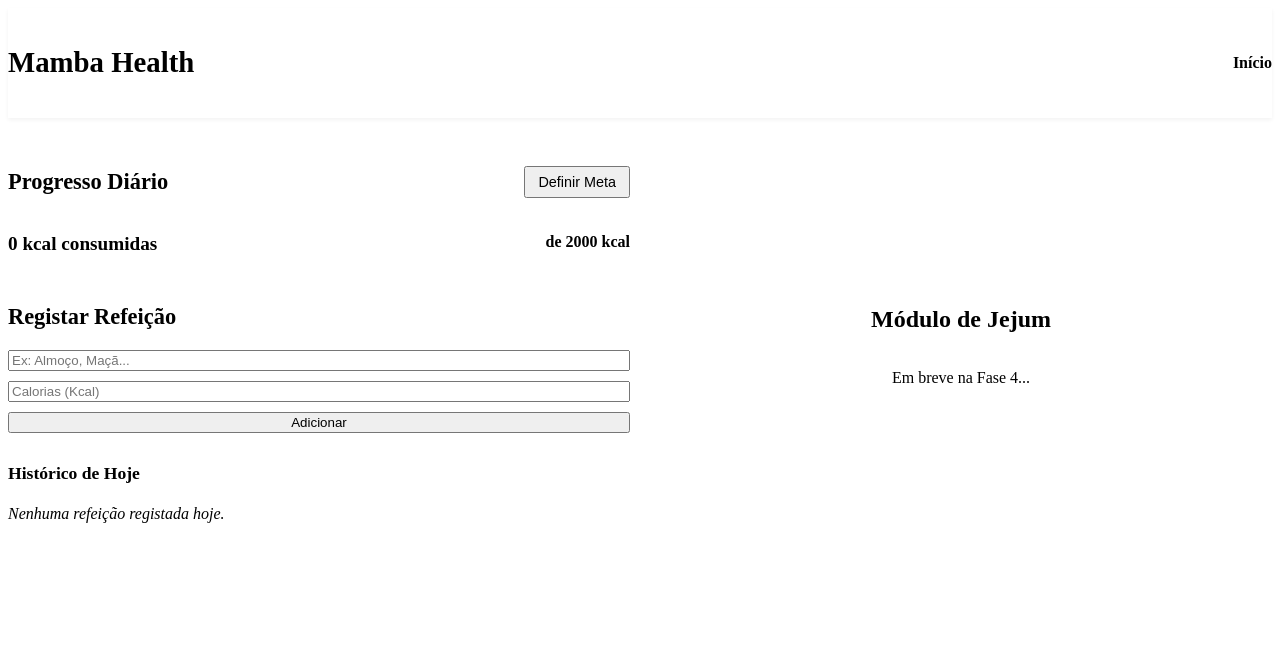
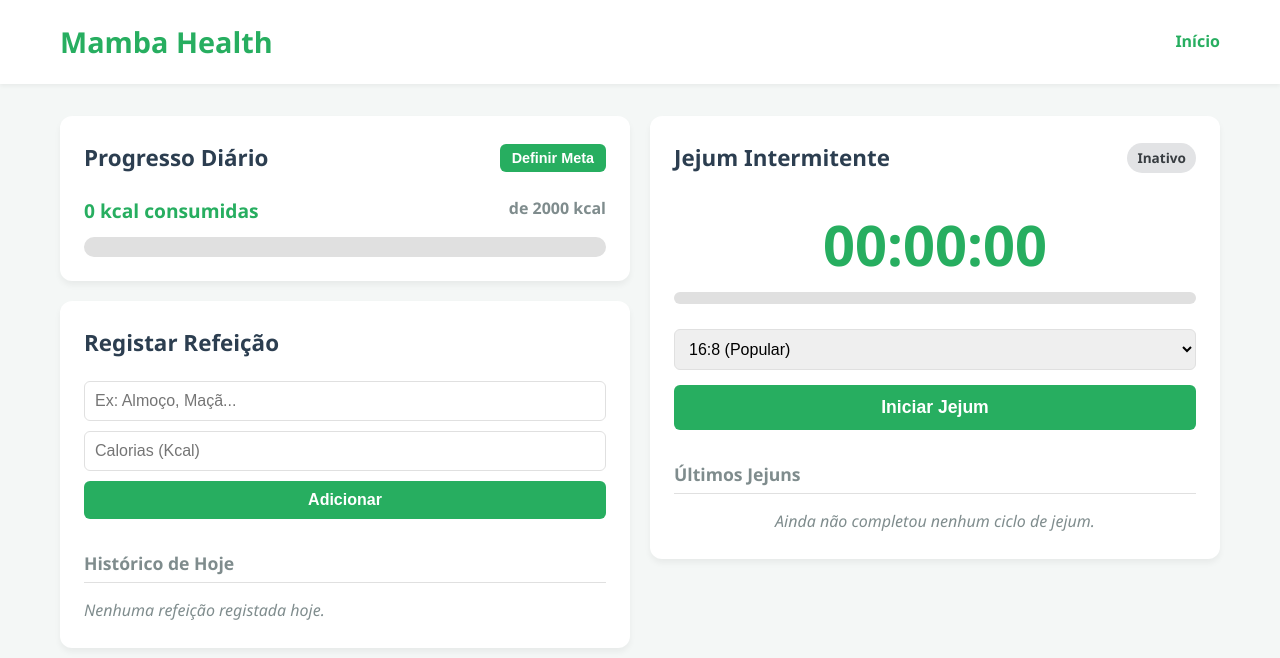
Before and after one commit to V-Charles/mamba-health-tracker, a Vue app: page / in a window 1280 px wide. Shown: the top 658 px of the page. Built offline with nearby package versions, Linux system fonts and the light colour scheme.

Commit message:
feat: real-time fasting timer module with history

```diff
--- /dev/null
+++ b/src/components/FastingTimer.vue
@@ -0,0 +1,287 @@
+<script setup>
+import { ref, computed, onMounted, onUnmounted, watch } from 'vue'
+import { useFastingStore } from '../stores/fasting'
+
+const store = useFastingStore()
+
+const timerInterval = ref(null)
+const elapsedMs = ref(0) // Milissegundos decorridos
+const selectedPreset = ref(16) // Valor por defeito: 16 horas
+
+// Calcula a diferença entre agora e o início do jejum
+function updateTimer() {
+  if (store.isFasting && store.startTime) {
+    elapsedMs.value = new Date() - new Date(store.startTime)
+  } else {
+    elapsedMs.value = 0
+  }
+}
+
+function startTimer() {
+  updateTimer() // Chama logo para não haver delay de 1s
+  timerInterval.value = setInterval(updateTimer, 1000)
+}
+
+function stopTimer() {
+  if (timerInterval.value) {
+    clearInterval(timerInterval.value)
+    timerInterval.value = null
+  }
+}
+
+// Observa mudanças no estado global.
+watch(() => store.isFasting, (isNowFasting) => {
+  if (isNowFasting) {
+    startTimer()
+  } else {
+    stopTimer()
+  }
+})
+
+// Quando o componente for montado no ecrã
+onMounted(() => {
+  if (store.isFasting) {
+    startTimer()
+  }
+})
+
+// Quando sairmos deste ecrã, limpamos o relógio para poupar memória
+onUnmounted(() => {
+  stopTimer()
+})
+
+// Formata os milissegundos
+const formattedTime = computed(() => {
+  let totalSeconds = Math.floor(elapsedMs.value / 1000)
+  let hours = Math.floor(totalSeconds / 3600)
+  totalSeconds %= 3600
+  let minutes = Math.floor(totalSeconds / 60)
+  let seconds = totalSeconds % 60
+
+  return `${hours.toString().padStart(2, '0')}:${minutes.toString().padStart(2, '0')}:${seconds.toString().padStart(2, '0')}`
+})
+
+// Calcula a percentagem concluída (máximo 100%)
+const progressPercentage = computed(() => {
+  if (!store.isFasting) return 0
+  const targetMs = store.selectedWindow * 60 * 60 * 1000
+  const percent = (elapsedMs.value / targetMs) * 100
+  return percent > 100 ? 100 : percent
+})
+
+// Função para formatar a data no histórico
+function formatDate(isoString) {
+  return new Date(isoString).toLocaleDateString('pt-PT', {
+    day: '2-digit', month: 'short', hour: '2-digit', minute: '2-digit'
+  })
+}
+</script>
+
+<template>
+  <div class="card fasting-card">
+    <div class="header-fasting">
+      <h2>Jejum Intermitente</h2>
+      <span :class="['status-badge', store.isFasting ? 'active' : 'inactive']">
+        {{ store.isFasting ? 'Em Jejum' : 'Inativo' }}
+      </span>
+    </div>
+
+    <div class="timer-display">
+      <div class="time">{{ formattedTime }}</div>
+      <p v-if="store.isFasting" class="target-text">
+        Meta: {{ store.selectedWindow }}h
+      </p>
+    </div>
+
+    <!-- Barra de Progresso do Jejum -->
+    <div class="progress-bar-container">
+      <div
+        class="progress-bar"
+        :style="{ width: progressPercentage + '%' }"
+        :class="{ 'goal-reached': progressPercentage >= 100 }"
+      ></div>
+    </div>
+
+    <div class="controls">
+      <template v-if="!store.isFasting">
+        <select v-model="selectedPreset" class="preset-select">
+          <option :value="12">12:12 (Iniciante)</option>
+          <option :value="16">16:8 (Popular)</option>
+          <option :value="18">18:6 (Avançado)</option>
+          <option :value="20">20:4 (Guerreiro)</option>
+          <option :value="24">24h (Dia Completo)</option>
+        </select>
+        <button class="btn btn-full" @click="store.startFast(selectedPreset)">
+          Iniciar Jejum
+        </button>
+      </template>
+
+      <template v-else>
+        <button class="btn btn-danger btn-full" @click="store.endFast">
+          Terminar Jejum
+        </button>
+      </template>
+    </div>
+
+    <!-- Histórico de Jejum -->
+    <div class="fasting-history">
+      <h3>Últimos Jejuns</h3>
+
+      <p v-if="store.history.length === 0" class="empty-msg">
+        Ainda não completou nenhum ciclo de jejum.
+      </p>
+
+      <ul v-else>
+        <!-- array invertido para mostrar os mais recentes primeiro -->
+        <li v-for="record in [...store.history].reverse().slice(0, 5)" :key="record.id" class="history-item">
+          <div class="history-info">
+            <strong>{{ record.durationHours }}h concluídas</strong>
+            <span>{{ formatDate(record.endTime) }}</span>
+          </div>
+          <span class="target-badge">Meta: {{ record.targetWindow }}h</span>
+        </li>
+      </ul>
+    </div>
+  </div>
+</template>
+
+<style scoped>
+.fasting-card {
+  display: flex;
+  flex-direction: column;
+}
+
+.header-fasting {
+  display: flex;
+  justify-content: space-between;
+  align-items: center;
+  margin-bottom: 20px;
+}
+
+h2 {
+  color: var(--secondary-color);
+  font-size: 1.4rem;
+}
+
+.status-badge {
+  padding: 4px 10px;
+  border-radius: 20px;
+  font-size: 0.85rem;
+  font-weight: 600;
+}
+
+.status-badge.active {
+  background-color: #d4edda;
+  color: #155724;
+}
+
+.status-badge.inactive {
+  background-color: #e2e3e5;
+  color: #383d41;
+}
+
+.timer-display {
+  text-align: center;
+  margin: 20px 0;
+}
+
+.time {
+  font-size: 3.5rem;
+  font-weight: 700;
+  color: var(--primary-color);
+  font-variant-numeric: tabular-nums;
+  line-height: 1;
+}
+
+.target-text {
+  color: var(--text-light);
+  margin-top: 5px;
+}
+
+.progress-bar-container {
+  width: 100%;
+  height: 12px;
+  background-color: var(--border-color);
+  border-radius: 6px;
+  overflow: hidden;
+  margin-bottom: 25px;
+}
+
+.progress-bar {
+  height: 100%;
+  background-color: var(--primary-color);
+  transition: width 1s linear;
+}
+
+.progress-bar.goal-reached {
+  background-color: #f1c40f;
+}
+
+.controls {
+  display: flex;
+  flex-direction: column;
+  gap: 15px;
+  margin-bottom: 30px;
+}
+
+.preset-select {
+  margin-bottom: 0;
+}
+
+.btn-full {
+  width: 100%;
+  padding: 12px;
+  font-size: 1.1rem;
+}
+
+h3 {
+  font-size: 1.1rem;
+  color: var(--text-light);
+  margin-bottom: 15px;
+  border-bottom: 1px solid var(--border-color);
+  padding-bottom: 5px;
+}
+
+.empty-msg {
+  color: var(--text-light);
+  font-style: italic;
+  text-align: center;
+}
+
+ul {
+  list-style: none;
+}
+
+.history-item {
+  display: flex;
+  justify-content: space-between;
+  align-items: center;
+  background-color: var(--background-color);
+  padding: 12px 15px;
+  border-radius: 8px;
+  margin-bottom: 10px;
+}
+
+.history-info {
+  display: flex;
+  flex-direction: column;
+}
+
+.history-info strong {
+  color: var(--text-color);
+}
+
+.history-info span {
+  color: var(--text-light);
+  font-size: 0.85rem;
+}
+
+.target-badge {
+  font-size: 0.8rem;
+  background-color: var(--surface-color);
+  padding: 3px 8px;
+  border-radius: 4px;
+  border: 1px solid var(--border-color);
+  color: var(--text-light);
+}
+</style>
--- a/src/main.js
+++ b/src/main.js
@@ -1,3 +1,4 @@
+import './assets/main.css'
 
 import { createApp } from 'vue'
 import { createPinia } from 'pinia'
--- a/src/views/HomeView.vue
+++ b/src/views/HomeView.vue
@@ -1,7 +1,7 @@
 <script setup>
 import CalorieProgress from '../components/CalorieProgress.vue'
 import MealManager from '../components/MealManager.vue'
-
+import FastingTimer from '../components/FastingTimer.vue'
 </script>
 
 <template>
@@ -12,10 +12,7 @@ import MealManager from '../components/MealManager.vue'
     </div>
 
     <div class="fasting-section">
-      <div class="card empty-card">
-        <h2>Módulo de Jejum</h2>
-        <p>Em breve na Fase 4...</p>
-      </div>
+      <FastingTimer />
     </div>
   </div>
 </template>
@@ -27,23 +24,10 @@ import MealManager from '../components/MealManager.vue'
   gap: 20px;
 }
 
-/* Telas maiores que 768px dividem a tela em duas colunas */
+/* Ecrãs maiores que 768px dividem o ecrã em duas colunas */
 @media (min-width: 768px) {
   .dashboard-grid {
     grid-template-columns: 1fr 1fr;
   }
 }
-
-.empty-card {
-  display: flex;
-  flex-direction: column;
-  align-items: center;
-  justify-content: center;
-  height: 100%;
-  min-height: 300px;
-  border: 2px dashed var(--border-color);
-  background-color: transparent;
-  color: var(--text-light);
-  text-align: center;
-}
 </style>
```
